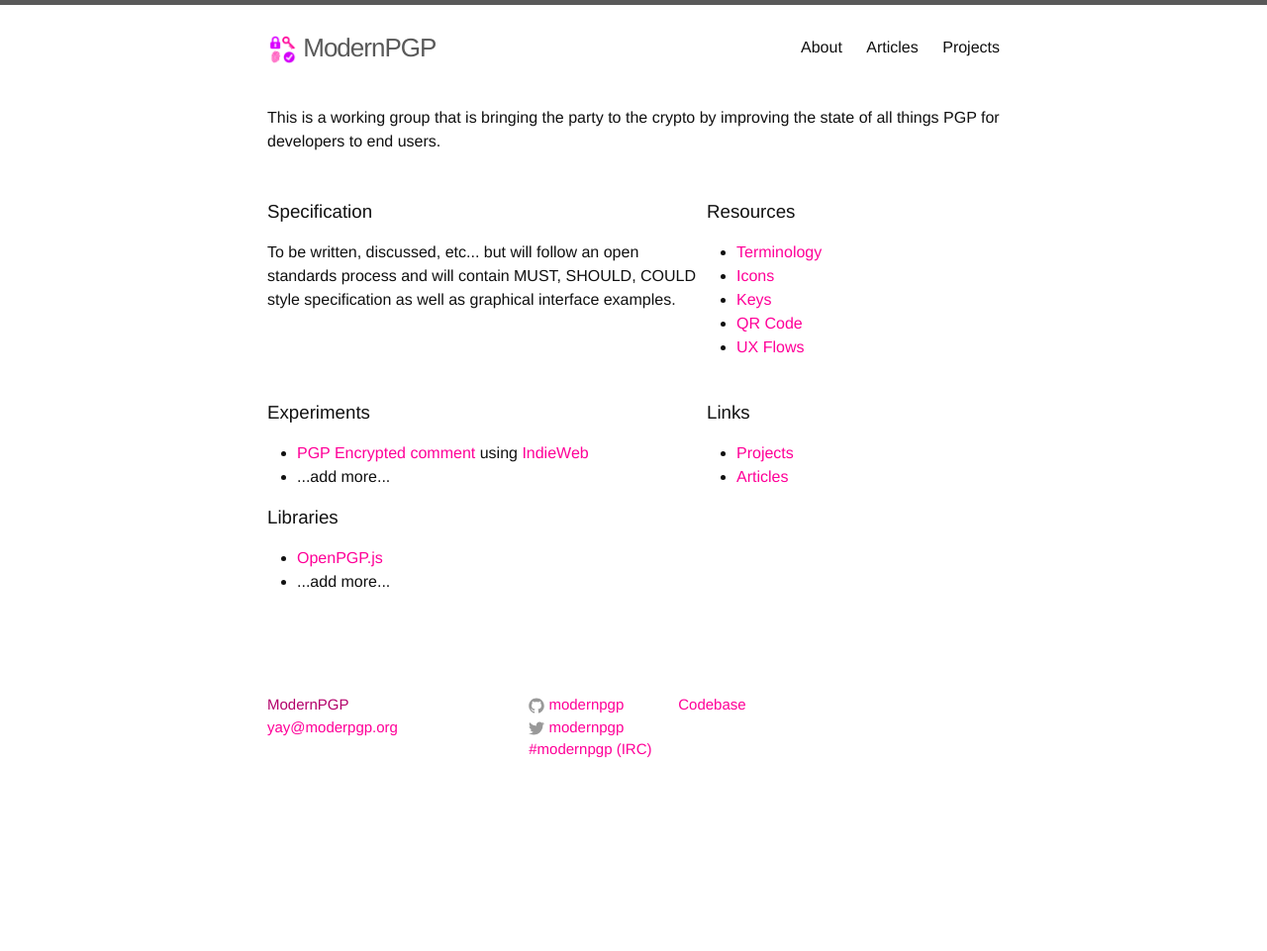
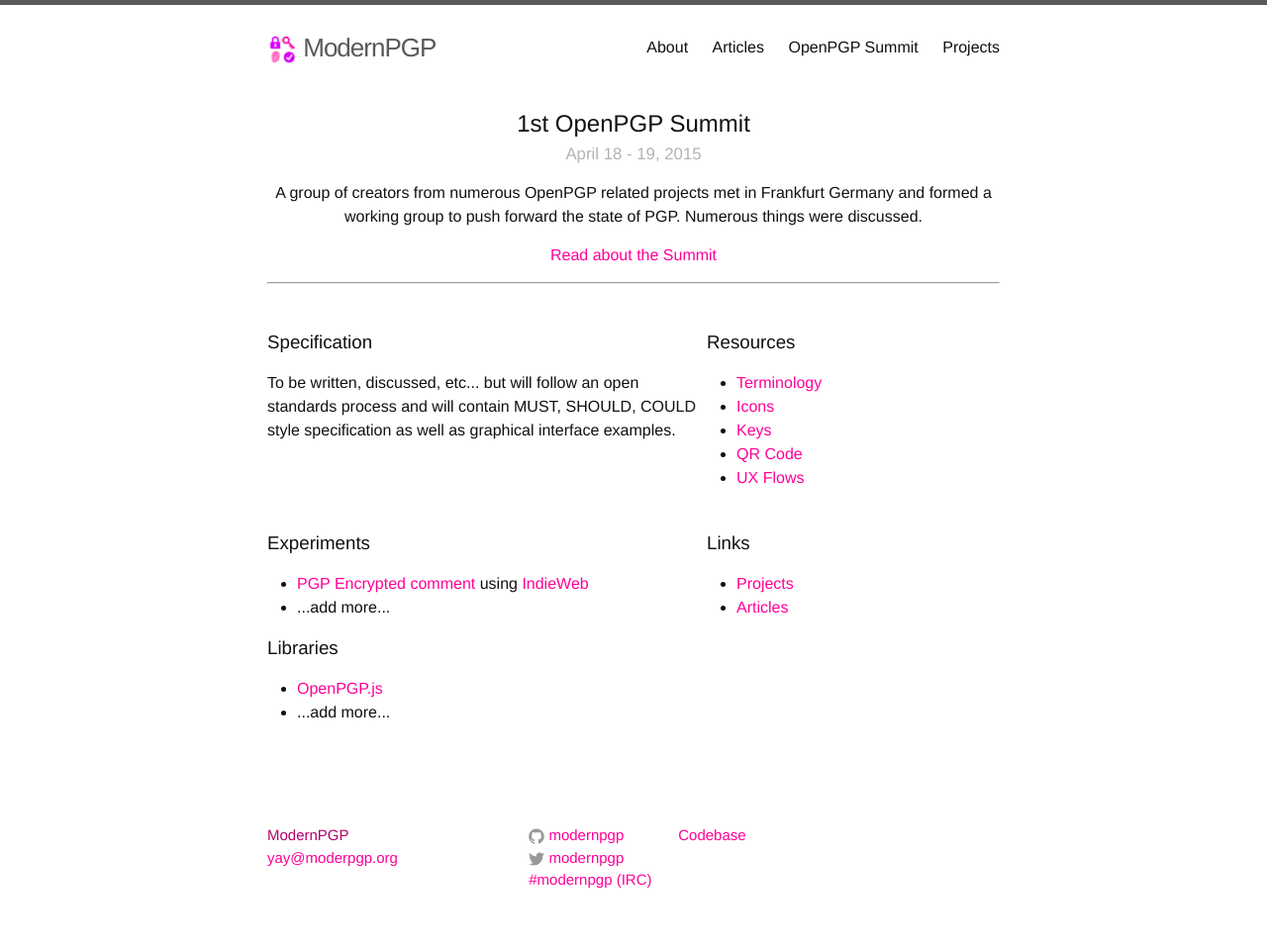
Before and after one commit to ModernPGP/modernpgp.github.io, a Jekyll site: the page built from index.html, in a window 1280 px wide. Shown: the whole page at 99% size. Built offline with Jekyll 4.4.1, drawn with Linux system fonts in a browser that asks for light colours; before the commit the page ends 900 px from its top, so only the background shows below that.

Commit message:
added little starter to OpenPGP summit

```diff
--- a/_sass/_base.scss
+++ b/_sass/_base.scss
@@ -202,3 +202,18 @@
         }
     }
 }
+
+
+/*** Helpers ***/
+
+h1 small,
+h2 small,
+h3 small {
+  display: block;
+  color: #b3b3b3;
+  font-size: .70em;
+}
+
+.text-center {
+  text-align: center;
+}
--- a/index.html
+++ b/index.html
@@ -4,7 +4,13 @@
 
 <div class="home">
 
-  <p>This is a working group that is bringing the party to the crypto by improving the state of all things PGP for developers to end users.</p>
+  <div class="text-center">
+    <h2>1st OpenPGP Summit <small class="text-detail">April 18 - 19, 2015</small></h2>
+    <p>A group of creators from numerous OpenPGP related projects met in Frankfurt Germany and formed a working group to push forward the state of PGP. Numerous things were discussed.</p>
+    <p><a href="/openpgp-summit/">Read about the Summit</a></p>
+  </div>
+
+  <hr>
 
   <table width="100%" cellpadding="0" cellspacing="0" class="index">
   <tr>
```
Also changed, not shown: openpgp-summit.md (added, +27 -0 lines), projects.md (+4 -0 lines).
